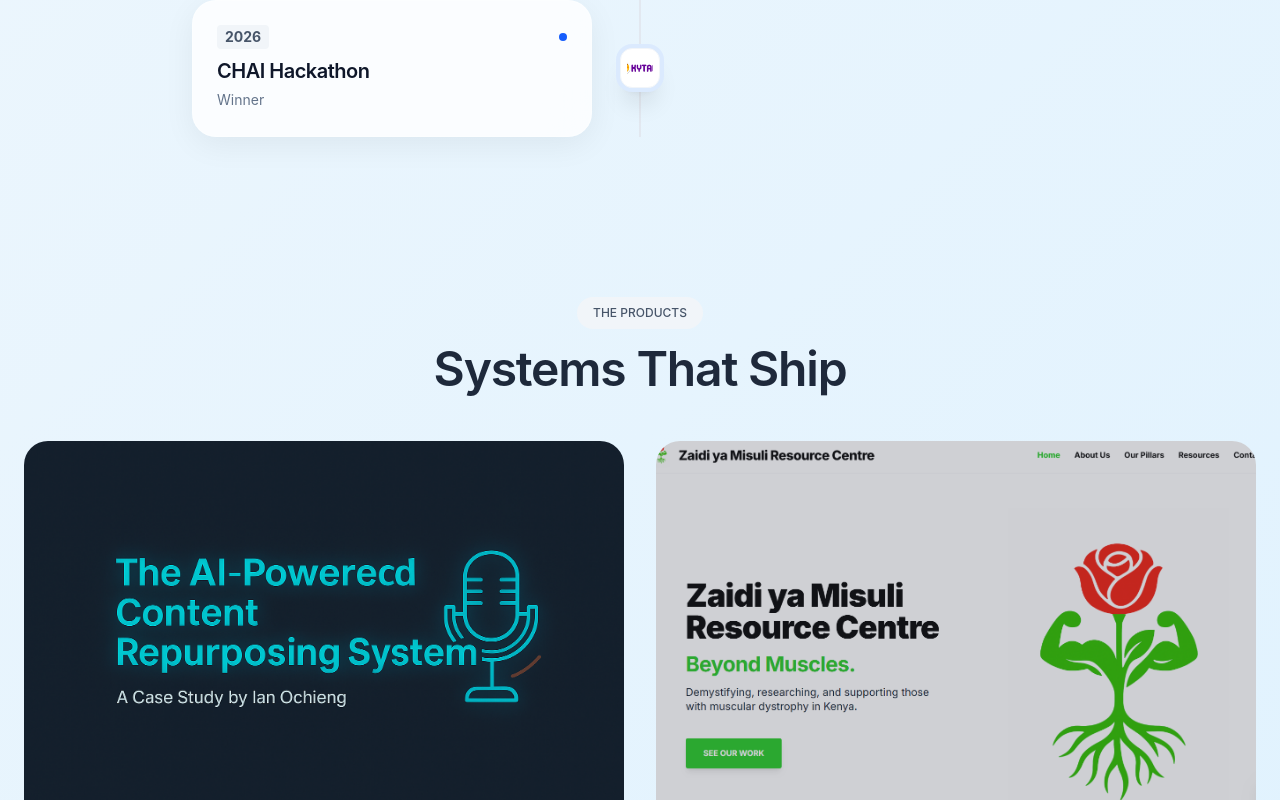
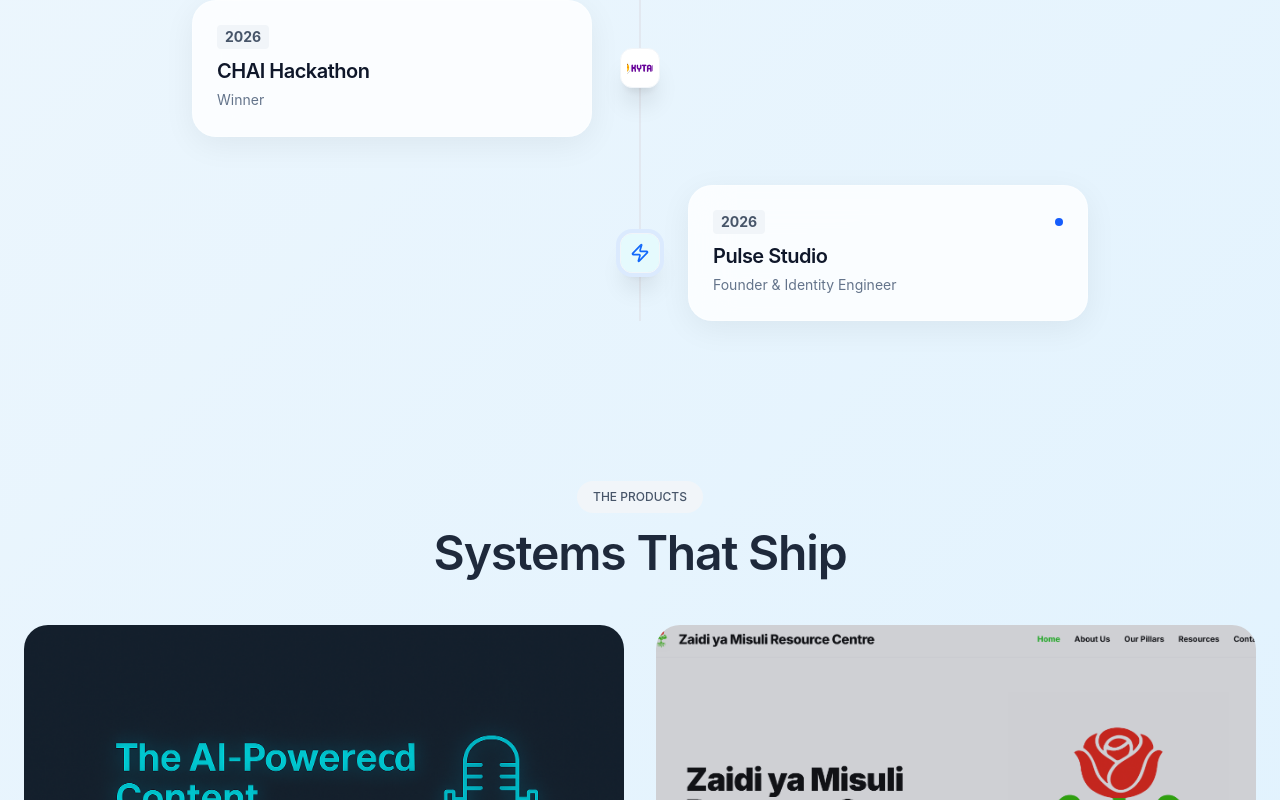
Before and after one commit to IanOchiengAI/ian-personal-website, a React (Vite) app in the folder website/: page / in a window 1280 px wide. Shown: the part 2758-3558 px from the top of the page. Built offline with nearby package versions, Linux system fonts and the light colour scheme.

Commit message:
Update Trajectory component

```diff
--- a/website/src/components/Trajectory.tsx
+++ b/website/src/components/Trajectory.tsx
@@ -37,6 +37,14 @@
         image: '/images/work/chai.png',
         color: 'bg-orange-500',
         side: 'right',
+    },
+    {
+        year: '2026',
+        title: 'Pulse Studio',
+        description: 'Founder & Identity Engineer',
+        icon: Zap,
+        color: 'bg-cyan-400',
+        side: 'left',
         active: true,
     },
 ];
```
